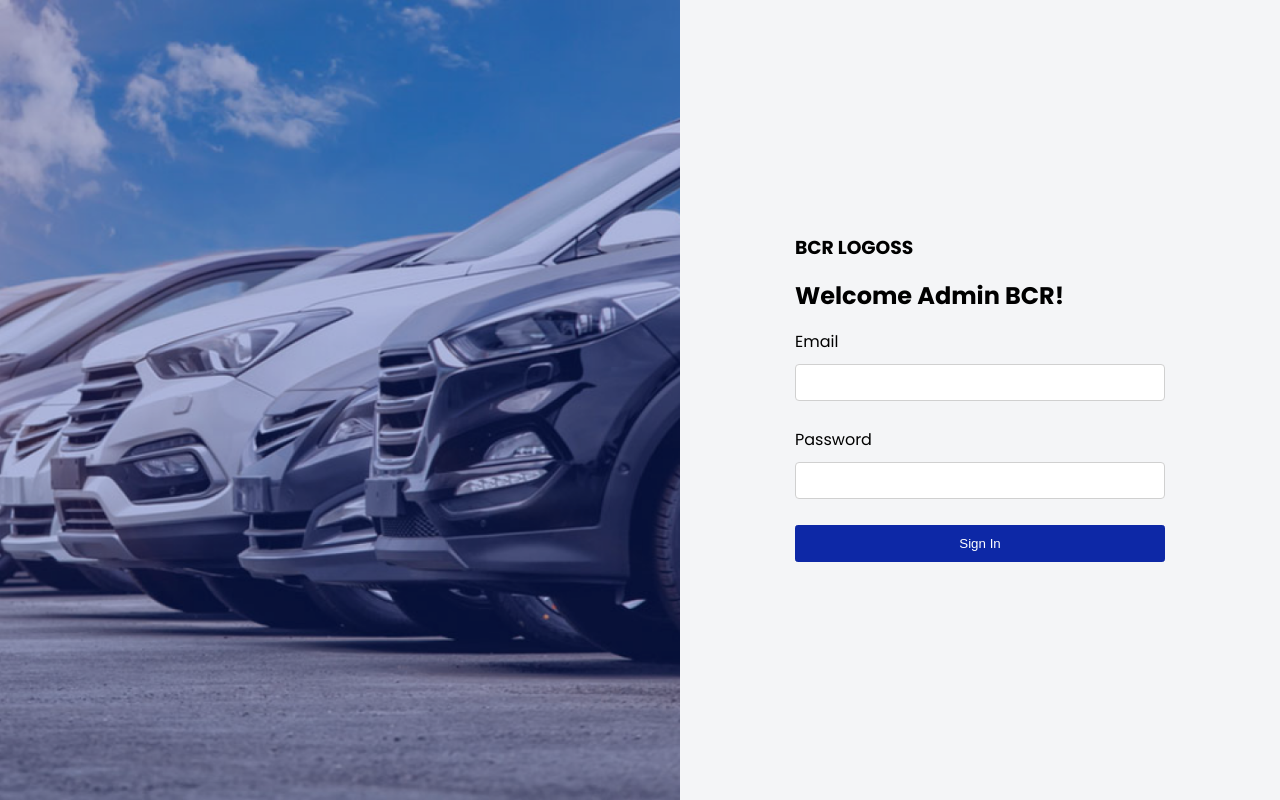
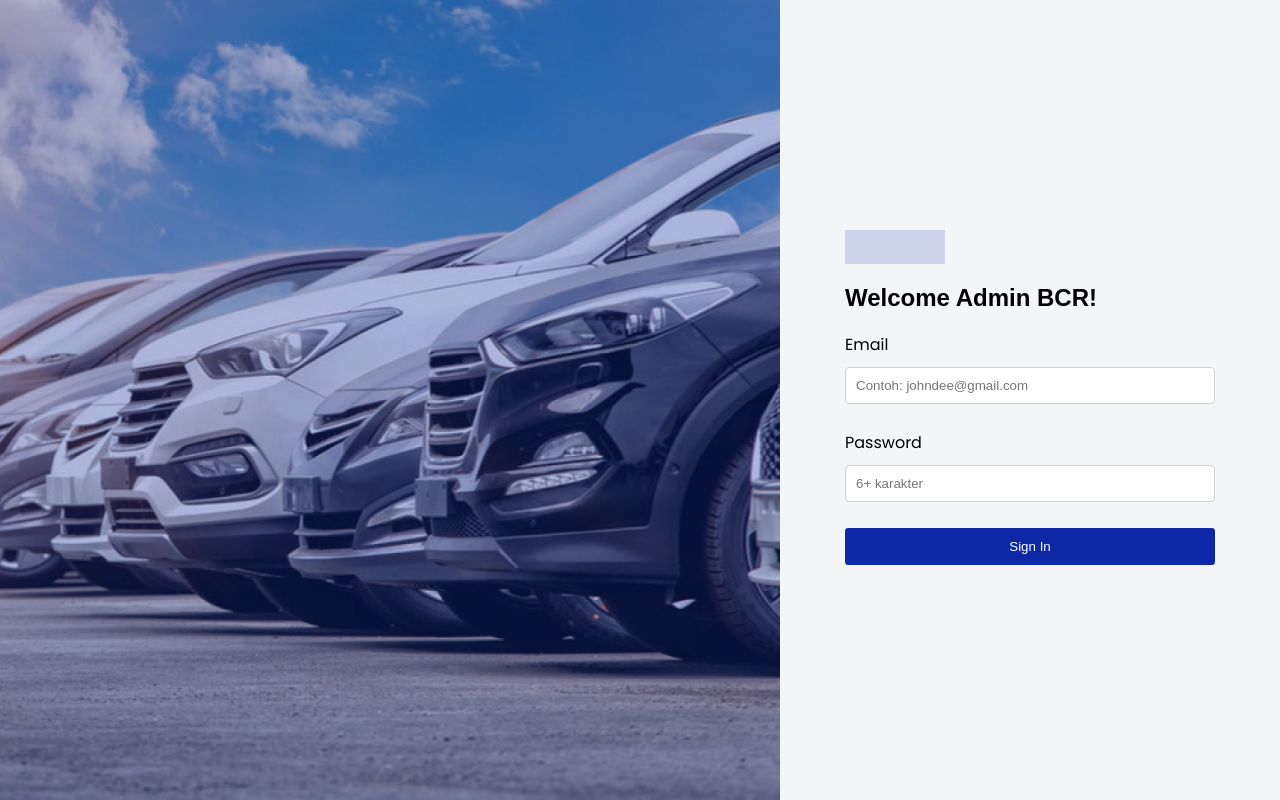
Before and after one commit to rakinggaman/binarcarplatinum, a React (Vite) app: page /login in a window 1280 px wide. Built offline with nearby package versions, Linux system fonts and the light colour scheme.

Commit message:
feat: update login style

```diff
--- a/src/page/Login.jsx
+++ b/src/page/Login.jsx
@@ -57,7 +57,7 @@ function Login() {
         <div className='signin-container df-center'>
           <div className='logo'>
             <Link to='/'>
-              <h3>BCR LOGOSS</h3>
+              <h3></h3>
             </Link>
           </div>
           <h2>Welcome Admin BCR!</h2>
@@ -70,6 +70,7 @@ function Login() {
                 id='email'
                 onChange={(e) => setEmail(e.target.value)}
                 value={email}
+                placeholder='Contoh: johndee@gmail.com'
                 type='text'
                 autoComplete='off'
                 required
@@ -82,6 +83,7 @@ function Login() {
                 onChange={(e) => setPassword(e.target.value)}
                 value={password}
                 type='password'
+                placeholder='6+ karakter'
                 required
               />
             </div>
--- a/src/sass/components/Dashboard/Dashboard.scss
+++ b/src/sass/components/Dashboard/Dashboard.scss
@@ -1,7 +1,7 @@
 .dashboard {
   // height: 100vh;
   margin-top: 70px;
-  margin-left: 150px;
+  margin-left: 2px;
   max-width: 1300px;
   padding: 0 1rem;
 
--- a/src/sass/components/Login/Login.scss
+++ b/src/sass/components/Login/Login.scss
@@ -10,6 +10,7 @@
     height: 100%;
     background-color: $primary;
 
+
     img {
       height: 100%;
       width: 100%;
@@ -20,7 +21,7 @@
   .right {
     display: flex;
     flex-direction: column;
-    min-width: 600px;
+    min-width: 500px;
     background: #f4f5f7;
 
     .signin-container {
@@ -30,11 +31,21 @@
       gap: 1rem;
 
       .logo {
+        width: 100px;
+        height: 34px;
+        background-color: #CFD4ED;
         align-self: flex-start;
       }
 
       h2 {
         align-self: flex-start;
+        width: 500px;
+        height: 36px;
+        font-family: 'Arial';
+        font-style: normal;
+        font-weight: 700;
+        font-size: 24px;
+        line-height: 36px;
       }
     }
   }
```
